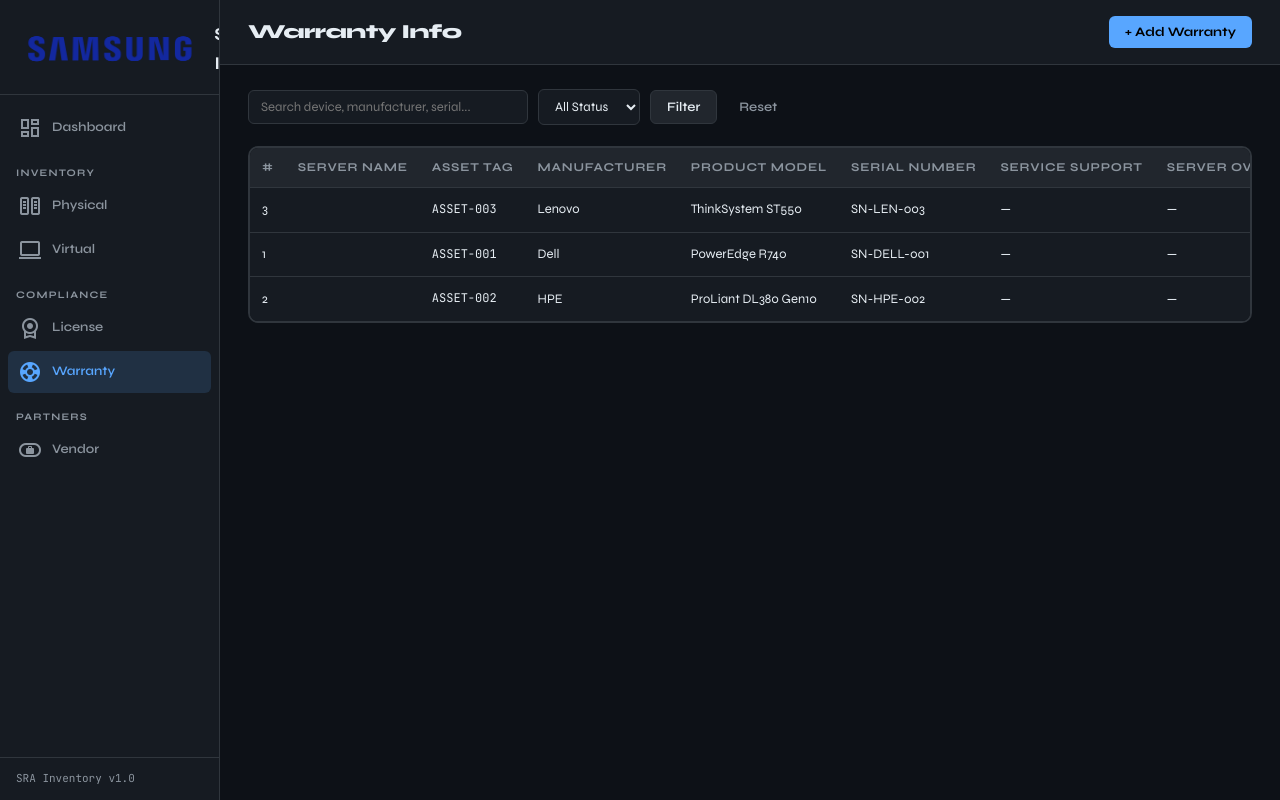
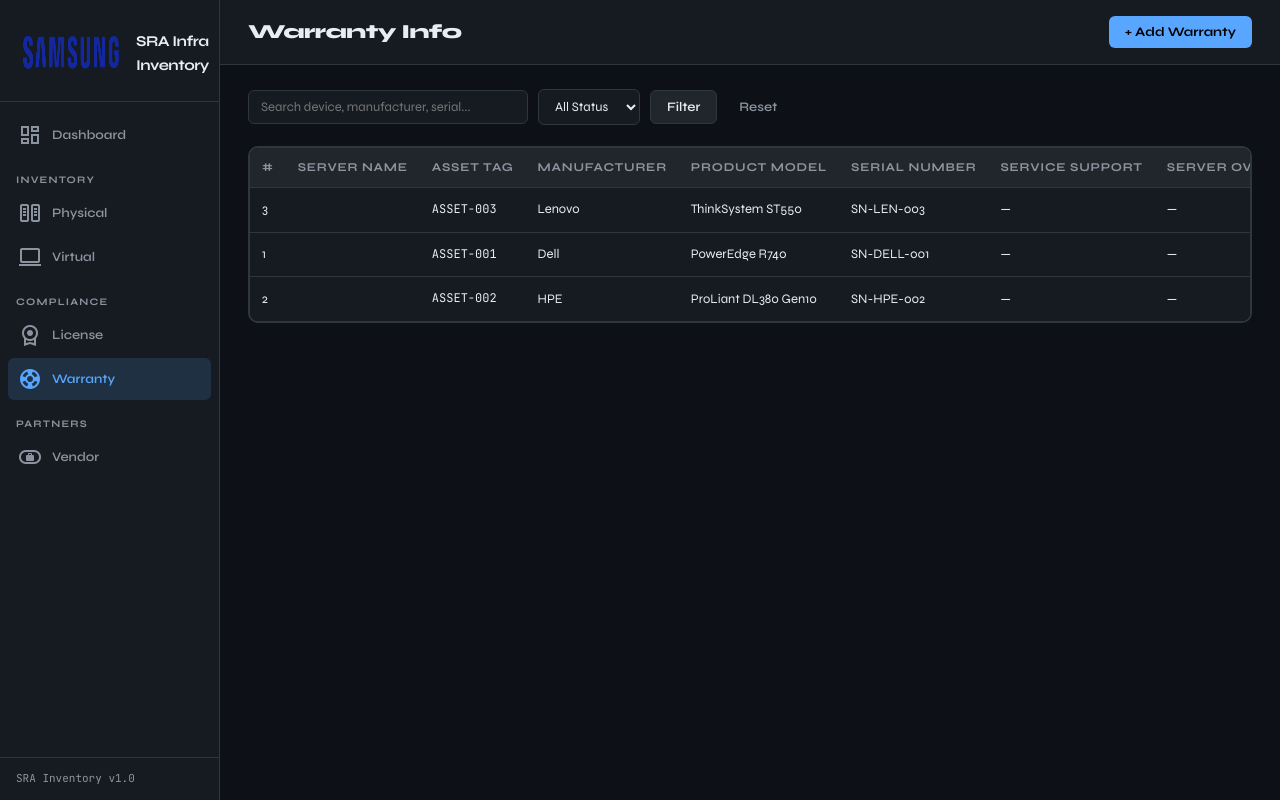
Before and after one commit to rameshselvaraj-e/server_inventory, a Flask app: page /warranty in a window 1280 px wide. Run offline with Flask 3, Linux system fonts and the light colour scheme; data comes from the database, SQL or seed files in the repository.

Commit message:
modified base, list,form html

```diff
--- a/app.py
+++ b/app.py
@@ -310,12 +310,12 @@
     if request.method == 'POST':
         f = request.form
         query("""INSERT INTO vendor_info
-            (vendor_name,category,contact_name,contact_email,contact_phone,account_manager,
-             am_email,am_phone,website,address,contract_start,contract_end,payment_terms,
+            (vendor_name,category,contact_email,contact_phone,account_manager,
+             am_email,am_phone,website,login_id,address,contract_start,contract_end,payment_terms,
              account_number,notes,status)
             VALUES (%s,%s,%s,%s,%s,%s,%s,%s,%s,%s,%s,%s,%s,%s,%s,%s)""",
-            (f['vendor_name'],f['category'],f['contact_name'],f['contact_email'],f['contact_phone'],
-             f['account_manager'],f['am_email'],f['am_phone'],f['website'],f['address'],
+            (f['vendor_name'],f['category'],f['contact_email'],f['contact_phone'],
+             f['account_manager'],f['am_email'],f['am_phone'],f['website'],f['login_id'],f['address'],
              f.get('contract_start') or None,f.get('contract_end') or None,
              f['payment_terms'],f['account_number'],f['notes'],f['status']))
         flash('Vendor added!', 'success')
@@ -327,12 +327,12 @@
     if request.method == 'POST':
         f = request.form
         query("""UPDATE vendor_info SET
-            vendor_name=%s,category=%s,contact_name=%s,contact_email=%s,contact_phone=%s,
-            account_manager=%s,am_email=%s,am_phone=%s,website=%s,address=%s,
+            vendor_name=%s,category=%s,contact_email=%s,contact_phone=%s,
+            account_manager=%s,am_email=%s,am_phone=%s,website=%s,login_id=%s,address=%s,
             contract_start=%s,contract_end=%s,payment_terms=%s,account_number=%s,
             notes=%s,status=%s WHERE id=%s""",
-            (f['vendor_name'],f['category'],f['contact_name'],f['contact_email'],f['contact_phone'],
-             f['account_manager'],f['am_email'],f['am_phone'],f['website'],f['address'],
+            (f['vendor_name'],f['category'],f['contact_email'],f['contact_phone'],
+             f['account_manager'],f['am_email'],f['am_phone'],f['website'],f['login_id'],f['address'],
              f.get('contract_start') or None,f.get('contract_end') or None,
              f['payment_terms'],f['account_number'],f['notes'],f['status'],id))
         flash('Vendor updated!', 'success')
--- a/static/css/style.css
+++ b/static/css/style.css
@@ -53,11 +53,14 @@
 
 /* .brand-icon { font-size: 22px; color: var(--accent); } */
 
-.brand-text  { font-size: 18px; font-weight: 700; letter-spacing: -0.5px; color: var(--text); }
-img {
-  widhth: 50px;
-  height: 50px;
+.brand-img {
+  width: 110px;
+  height: 65px;
+  color: var(--accent);
 }
+
+.brand-text  { font-size: 15px; font-weight: 700; letter-spacing: -0.5px; color: var(--text); }
+
 .sidebar-nav { padding: 12px 8px; flex: 1; }
 
 .nav-section {
@@ -325,9 +328,10 @@
 /* Vendor category */
 .badge-cat-hardware { background: rgba(255,166,87,0.15); color: var(--orange); }
 .badge-cat-software { background: rgba(88,166,255,0.15); color: var(--accent); }
-.badge-cat-cloud    { background: rgba(63,185,80,0.15);  color: var(--green); }
+.badge-cat-storage  { background: rgba(63,185,80,0.15);  color: var(--green); }
 .badge-cat-support  { background: rgba(188,140,255,0.15);color: var(--purple); }
 .badge-cat-services { background: rgba(210,153,34,0.15); color: var(--yellow); }
+.badge-cat-other    { background: rgba(180, 119, 6, 0.425); color: var(--violet); }
 
 /* ─── DASHBOARD ─────────────────────────────────────────────────────────────── */
 .dashboard-grid {
--- a/templates/base.html
+++ b/templates/base.html
@@ -14,8 +14,7 @@
   <!-- Sidebar -->
   <aside class="sidebar">
     <div class="sidebar-brand">
-      <!-- <span class="brand-icon">⬡</span>-->
-      <img src="static/samsunglogo.png" alt="SRA">
+      <img src="{{ url_for('static', filename='samsunglogo.png') }}" alt="SRA" class="brand-img">
       <span class="brand-text">SRA Infra Inventory</span>
     </div>
     <nav class="sidebar-nav">
--- a/templates/warranty/form.html
+++ b/templates/warranty/form.html
@@ -1,6 +1,6 @@
 {% extends 'base.html' %}
 {% block title %}{{ action }} Warranty{% endblock %}
-{% block page_title %}{{ action }} Warranty Record{% endblock %}
+{% block page_title %}{{ action }} Warranty Record {% endblock %}
 
 {% block content %}
 <div class="form-card">
--- a/templates/warranty/list.html
+++ b/templates/warranty/list.html
@@ -1,7 +1,6 @@
 {% extends 'base.html' %}
 {% block title %}Warranty Info{% endblock %}
 {% block page_title %}Warranty Info{% endblock %}
-
 {% block topbar_action %}
   <a href="{{ url_for('warranty_add') }}" class="btn-add">+ Add Warranty</a>
 {% endblock %}
```
Also changed, not shown: 2 other files.
